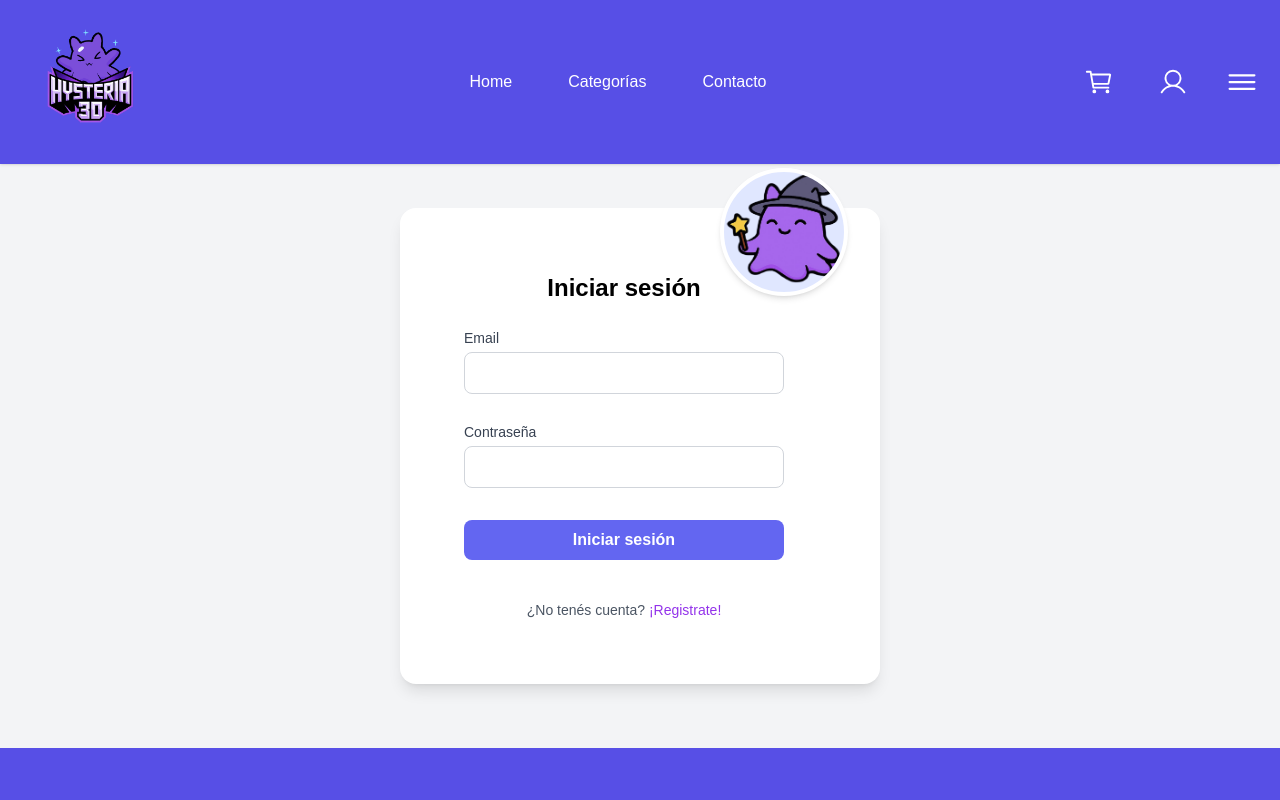
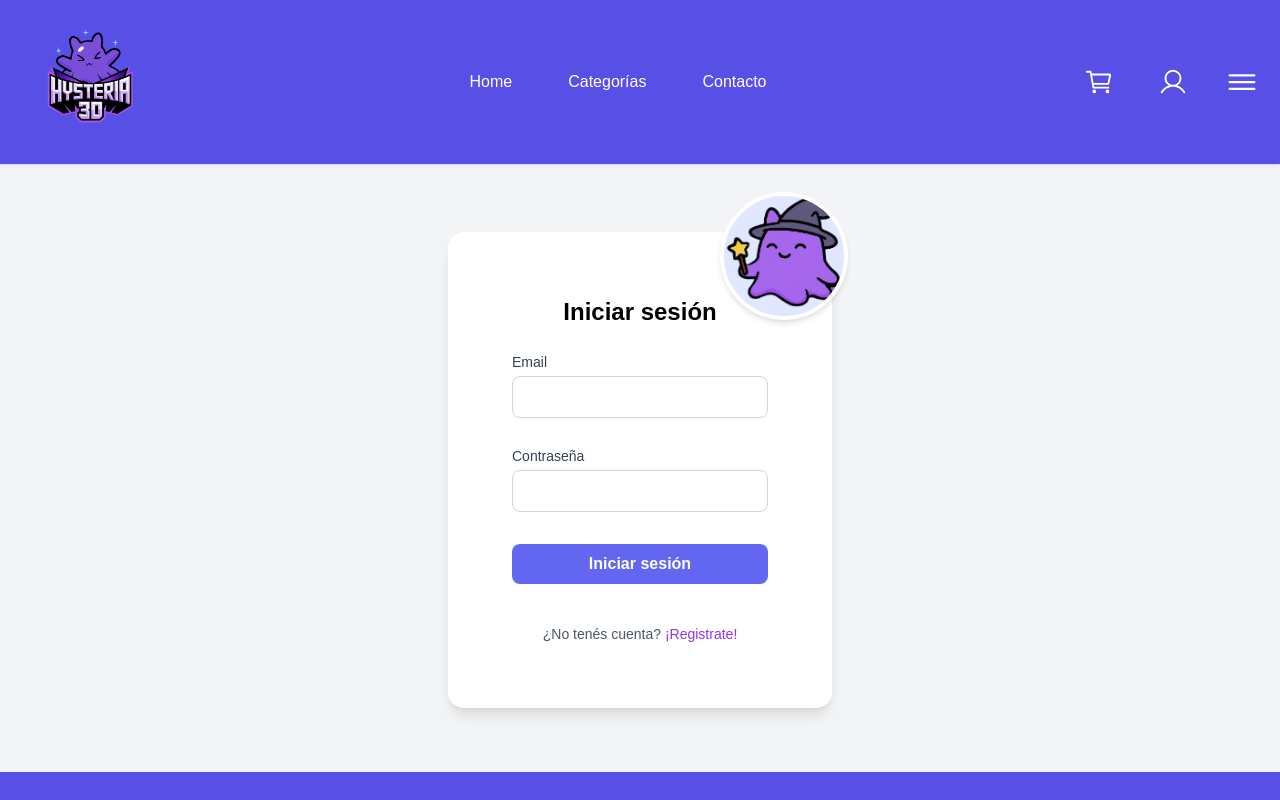
Before and after one commit to Daiana-L/Hyteria-3D-Shop-Next.js, a Next.js app in the folder PM4FE-Daiana-L-main/my-next-app/: page /login in a window 1280 px wide. Shown: the top 800 px of the page. Built offline with nearby package versions, Linux system fonts and the light colour scheme.

Commit message:
estilos google

```diff
--- a/PM4FE-Daiana-L-main/my-next-app/src/app/(main)/layout.tsx
+++ b/PM4FE-Daiana-L-main/my-next-app/src/app/(main)/layout.tsx
@@ -24,7 +24,7 @@ export default function MainLayout({
             <CartProvider>
                     <div className="flex flex-col bg-gray-100 text-black min-h-screen xs:w-full overflow-x-hidden">
                 <Navbar />
-                <main className="lg:mt-32 xs:mt-40 lg:mb-16 xs:mb-6 flex-grow lg:max-w-5xl xs:max-w-xl mx-auto lg:px-6 xs:px-2">
+                <main className="lg:mt-48 xs:mt-40 lg:mb-16 xs:mb-6 flex-grow lg:max-w-5xl xs:max-w-xl mx-auto lg:px-6 xs:px-2">
                     {children}
                     <ToastContainer position="top-center" autoClose={3000} />
                 </main>
--- a/PM4FE-Daiana-L-main/my-next-app/src/app/(main)/login/page.tsx
+++ b/PM4FE-Daiana-L-main/my-next-app/src/app/(main)/login/page.tsx
@@ -70,7 +70,7 @@ export default function LoginForm() {
 
     return (
         <div
-            className="relative bg-white lg:p-8 xs:p-0 rounded-2xl shadow-lg lg:w-[60vh] xs:w-[48vh] lg:mt-20 xs:mt-10"
+            className="relative bg-white lg:p-8 xs:p-0 rounded-2xl shadow-lg xs:w-[48vh] xs:mt-10"
             data-aos="fade-down"
         >
             <div className="bg-white p-8 rounded-2xl w-full max-w-sm">
--- a/PM4FE-Daiana-L-main/my-next-app/src/app/(main)/register/page.tsx
+++ b/PM4FE-Daiana-L-main/my-next-app/src/app/(main)/register/page.tsx
@@ -61,7 +61,7 @@ export default function RegisterForm() {
     };
     <AOSInitializer />
     return (
-        <div className="relative bg-white lg:p-8 xs:p-0 rounded-2xl shadow-lg lg:w-[60vh] xs:w-[48vh] xs:mt-6">
+        <div className="relative bg-white lg:p-8 xs:p-0 rounded-2xl shadow-lg  xs:w-[48vh] lg:mt-10 xs:mt-6">
             <div className="bg-white p-8 rounded-2xl w-full max-w-sm">
                 <div className="absolute -top-10 left-1/2 transform ml-20">
                     <div className="lg:w-32 lg:h-32 xs:w-20 xs:h-20 rounded-full overflow-hidden border-4 border-white shadow-md bg-indigo-100 mt-5">
--- a/PM4FE-Daiana-L-main/my-next-app/src/components/models/Escena3D.jsx
+++ b/PM4FE-Daiana-L-main/my-next-app/src/components/models/Escena3D.jsx
@@ -5,7 +5,7 @@ import Fantasmita from "./Fantasmita";
 
 export default function Escena3D() {
     return (
-        <div className="flex items-center justify-center lg:w-[55vh] xs:w-[35vh] xs:h-[40vh] lg:bg-indigo-600/95 xs:hidden-bg-indigo-600/95 lg:rounded-xl xs:rounded-lg backdrop-blur-md xs:ml-4 ">
+        <div className="flex items-center justify-center lg:w-[42vh] xs:w-[35vh] xs:h-[40vh] lg:bg-indigo-600/95 xs:hidden-bg-indigo-600/95 lg:rounded-xl xs:rounded-lg backdrop-blur-md xs:ml-4 ">
             <div className="lg:w-[400px] lg:h-[440px]">
                 <Canvas camera={{ position: [0, 2, 5], fov: 105}}>
                     <ambientLight intensity={25.2} />
```
